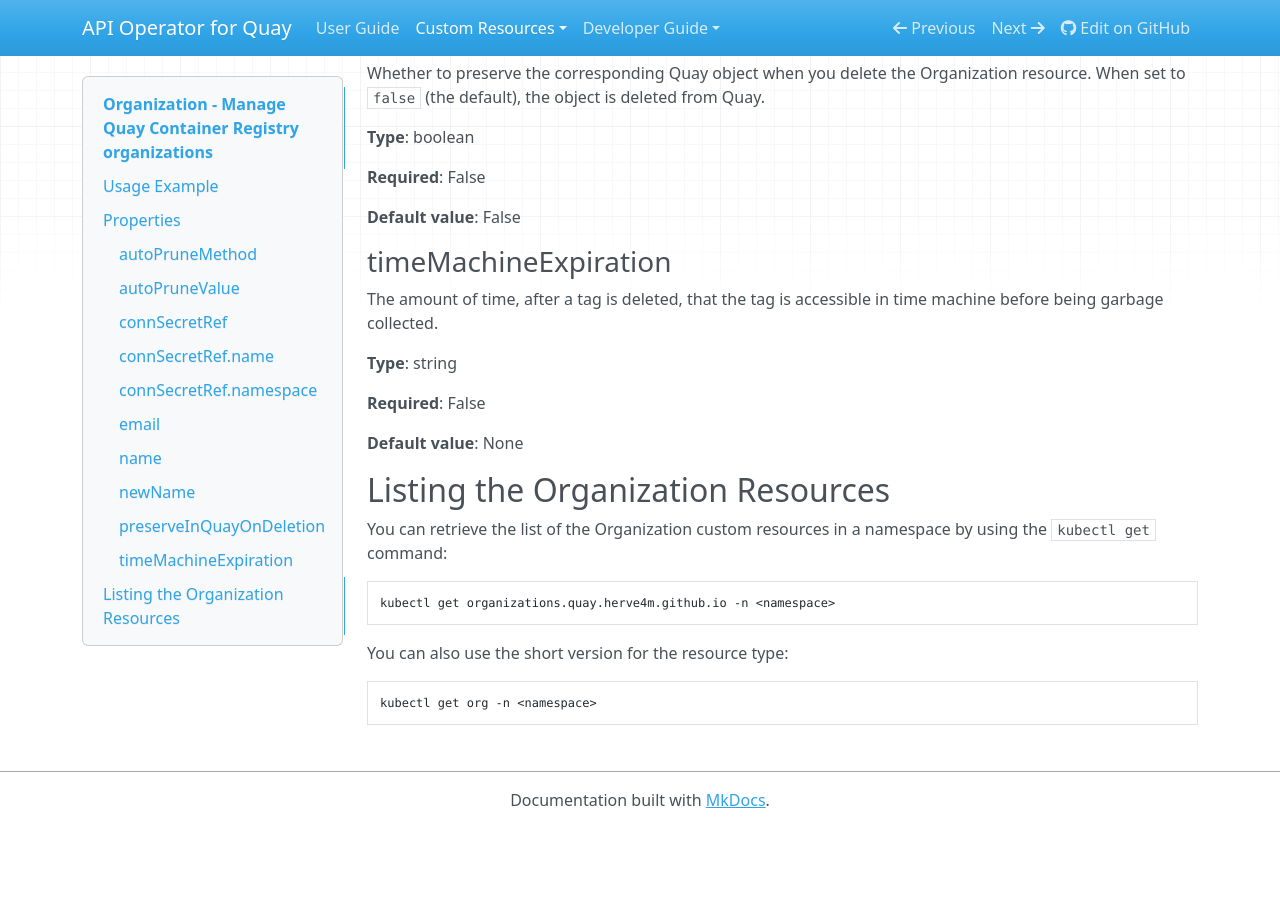
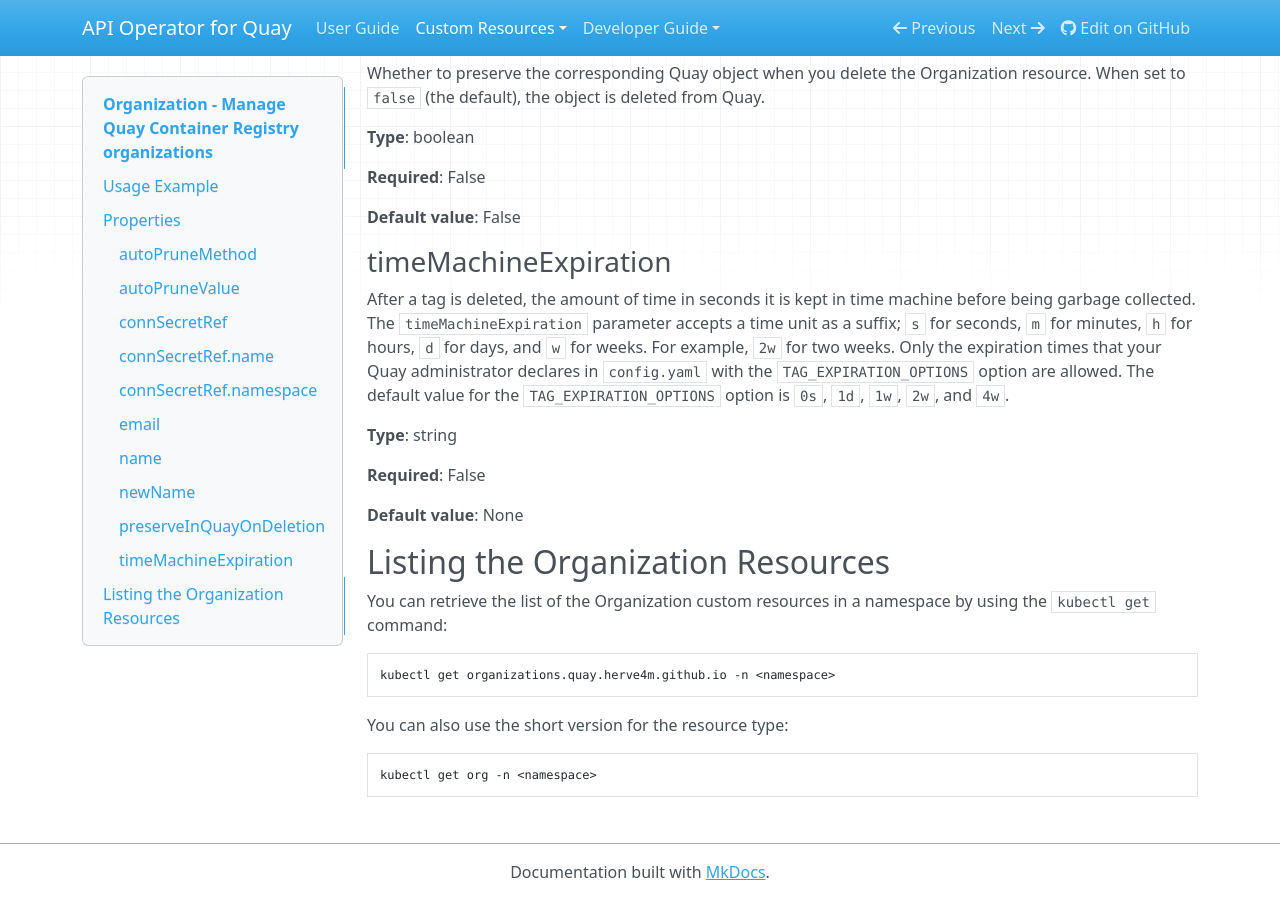
Before and after one commit to herve4m/quay-api-operator, an MkDocs documentation site: the page built from docs/crds/Organization.md, in a window 1280 px wide and 900 px high, scrolled down 3703 px. Built offline with MkDocs 1.6.1, drawn with Linux system fonts in a browser that asks for light colours; nearby versions of some CDN libraries; before the commit the page ends 4531 px from its top, so only the background shows below that.

Commit message:
Sync with quay collection (#9)

```diff
--- a/docs/crds/Organization.md
+++ b/docs/crds/Organization.md
@@ -179,7 +179,7 @@ __Default value__: False
 
 ### timeMachineExpiration
 
-The amount of time, after a tag is deleted, that the tag is accessible in time machine before being garbage collected.
+After a tag is deleted, the amount of time in seconds it is kept in time machine before being garbage collected. The `timeMachineExpiration` parameter accepts a time unit as a suffix; `s` for seconds, `m` for minutes, `h` for hours, `d` for days, and `w` for weeks. For example, `2w` for two weeks. Only the expiration times that your Quay administrator declares in `config.yaml` with the `TAG_EXPIRATION_OPTIONS` option are allowed. The default value for the `TAG_EXPIRATION_OPTIONS` option is `0s`, `1d`, `1w`, `2w`, and `4w`.
 
 __Type__: string
 
```
Also changed, not shown: 4 other files.
